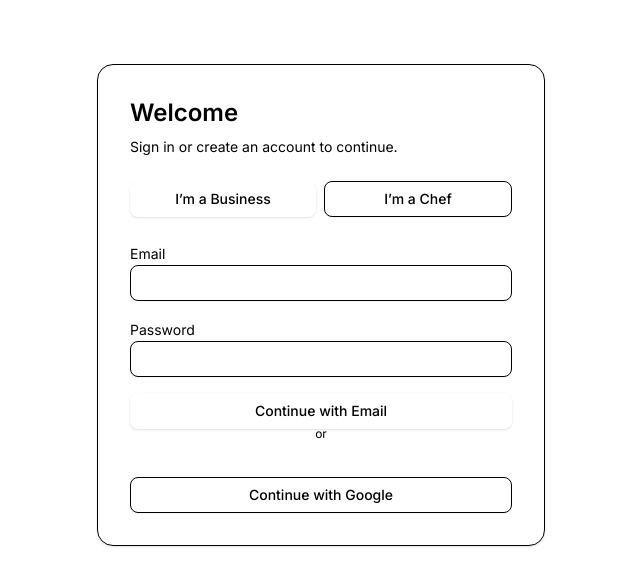
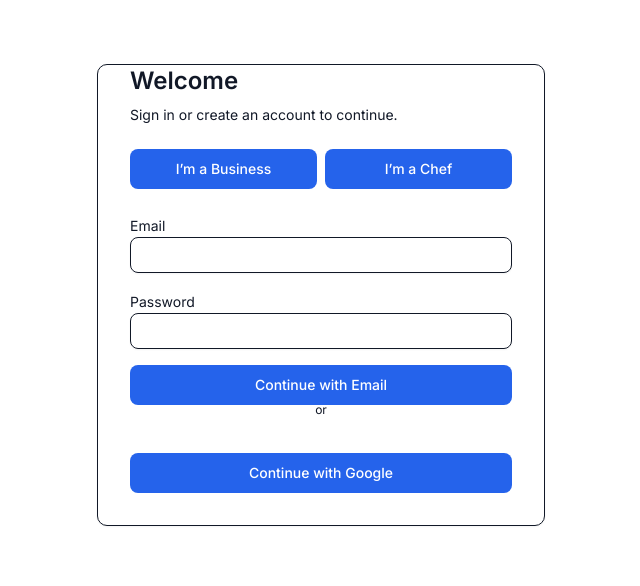
Before and after one commit to GeRi-afk/Chef-connect, a Next.js app in the folder web/: page /login in a window 1280 px wide. Shown: the top 586 px of the page, without its empty margins (319-959 px from the left). Built offline with nearby package versions, Linux system fonts and the light colour scheme; no server answers.

Commit message:
chore: add minimal ui/button and ui/card used by login page

```diff
--- a/web/components/ui/button.tsx
+++ b/web/components/ui/button.tsx
@@ -1,57 +1,16 @@
-import * as React from "react"
-import { Slot } from "@radix-ui/react-slot"
-import { cva, type VariantProps } from "class-variance-authority"
+import * as React from "react";
 
-import { cn } from "@/lib/utils"
+type ButtonProps = React.ButtonHTMLAttributes<HTMLButtonElement>;
 
-const buttonVariants = cva(
-  "inline-flex items-center justify-center gap-2 whitespace-nowrap rounded-md text-sm font-medium transition-colors focus-visible:outline-none focus-visible:ring-1 focus-visible:ring-ring disabled:pointer-events-none disabled:opacity-50 [&_svg]:pointer-events-none [&_svg]:size-4 [&_svg]:shrink-0",
-  {
-    variants: {
-      variant: {
-        default:
-          "bg-primary text-primary-foreground shadow hover:bg-primary/90",
-        destructive:
-          "bg-destructive text-destructive-foreground shadow-sm hover:bg-destructive/90",
-        outline:
-          "border border-input bg-background shadow-sm hover:bg-accent hover:text-accent-foreground",
-        secondary:
-          "bg-secondary text-secondary-foreground shadow-sm hover:bg-secondary/80",
-        ghost: "hover:bg-accent hover:text-accent-foreground",
-        link: "text-primary underline-offset-4 hover:underline",
-      },
-      size: {
-        default: "h-9 px-4 py-2",
-        sm: "h-8 rounded-md px-3 text-xs",
-        lg: "h-10 rounded-md px-8",
-        icon: "h-9 w-9",
-      },
-    },
-    defaultVariants: {
-      variant: "default",
-      size: "default",
-    },
-  }
-)
-
-export interface ButtonProps
-  extends React.ButtonHTMLAttributes<HTMLButtonElement>,
-    VariantProps<typeof buttonVariants> {
-  asChild?: boolean
+export function Button({ className = "", ...props }: ButtonProps) {
+  return (
+    <button
+      className={
+        "inline-flex items-center justify-center whitespace-nowrap rounded-md text-sm font-medium transition-colors focus-visible:outline-none focus-visible:ring-2 focus-visible:ring-offset-2 disabled:pointer-events-none disabled:opacity-50 h-10 px-4 py-2 bg-blue-600 text-white hover:bg-blue-700 " +
+        className
+      }
+      {...props}
+    />
+  );
 }
-
-const Button = React.forwardRef<HTMLButtonElement, ButtonProps>(
-  ({ className, variant, size, asChild = false, ...props }, ref) => {
-    const Comp = asChild ? Slot : "button"
-    return (
-      <Comp
-        className={cn(buttonVariants({ variant, size, className }))}
-        ref={ref}
-        {...props}
-      />
-    )
-  }
-)
-Button.displayName = "Button"
-
-export { Button, buttonVariants }
+export default Button;
--- a/web/components/ui/card.tsx
+++ b/web/components/ui/card.tsx
@@ -1,76 +1,50 @@
-import * as React from "react"
+import * as React from "react";
 
-import { cn } from "@/lib/utils"
+export function Card({
+  className = "",
+  ...props
+}: React.HTMLAttributes<HTMLDivElement>) {
+  return (
+    <div
+      className={"rounded-lg border bg-white text-gray-900 shadow-sm " + className}
+      {...props}
+    />
+  );
+}
 
-const Card = React.forwardRef<
-  HTMLDivElement,
-  React.HTMLAttributes<HTMLDivElement>
->(({ className, ...props }, ref) => (
-  <div
-    ref={ref}
-    className={cn(
-      "rounded-xl border bg-card text-card-foreground shadow",
-      className
-    )}
-    {...props}
-  />
-))
-Card.displayName = "Card"
+export function CardHeader({
+  className = "",
+  ...props
+}: React.HTMLAttributes<HTMLDivElement>) {
+  return <div className={"flex flex-col space-y-1.5 p-6 " + className} {...props} />;
+}
 
-const CardHeader = React.forwardRef<
-  HTMLDivElement,
-  React.HTMLAttributes<HTMLDivElement>
->(({ className, ...props }, ref) => (
-  <div
-    ref={ref}
-    className={cn("flex flex-col space-y-1.5 p-6", className)}
-    {...props}
-  />
-))
-CardHeader.displayName = "CardHeader"
+export function CardTitle({
+  className = "",
+  ...props
+}: React.HTMLAttributes<HTMLHeadingElement>) {
+  return <h3 className={"text-2xl font-semibold leading-none tracking-tight " + className} {...props} />;
+}
 
-const CardTitle = React.forwardRef<
-  HTMLDivElement,
-  React.HTMLAttributes<HTMLDivElement>
->(({ className, ...props }, ref) => (
-  <div
-    ref={ref}
-    className={cn("font-semibold leading-none tracking-tight", className)}
-    {...props}
-  />
-))
-CardTitle.displayName = "CardTitle"
+export function CardDescription({
+  className = "",
+  ...props
+}: React.HTMLAttributes<HTMLParagraphElement>) {
+  return <p className={"text-sm text-gray-500 " + className} {...props} />;
+}
 
-const CardDescription = React.forwardRef<
-  HTMLDivElement,
-  React.HTMLAttributes<HTMLDivElement>
->(({ className, ...props }, ref) => (
-  <div
-    ref={ref}
-    className={cn("text-sm text-muted-foreground", className)}
-    {...props}
-  />
-))
-CardDescription.displayName = "CardDescription"
+export function CardContent({
+  className = "",
+  ...props
+}: React.HTMLAttributes<HTMLDivElement>) {
+  return <div className={"p-6 pt-0 " + className} {...props} />;
+}
 
-const CardContent = React.forwardRef<
-  HTMLDivElement,
-  React.HTMLAttributes<HTMLDivElement>
->(({ className, ...props }, ref) => (
-  <div ref={ref} className={cn("p-6 pt-0", className)} {...props} />
-))
-CardContent.displayName = "CardContent"
+export function CardFooter({
+  className = "",
+  ...props
+}: React.HTMLAttributes<HTMLDivElement>) {
+  return <div className={"flex items-center p-6 pt-0 " + className} {...props} />;
+}
 
-const CardFooter = React.forwardRef<
-  HTMLDivElement,
-  React.HTMLAttributes<HTMLDivElement>
->(({ className, ...props }, ref) => (
-  <div
-    ref={ref}
-    className={cn("flex items-center p-6 pt-0", className)}
-    {...props}
-  />
-))
-CardFooter.displayName = "CardFooter"
-
-export { Card, CardHeader, CardFooter, CardTitle, CardDescription, CardContent }
+export default Card;
```
